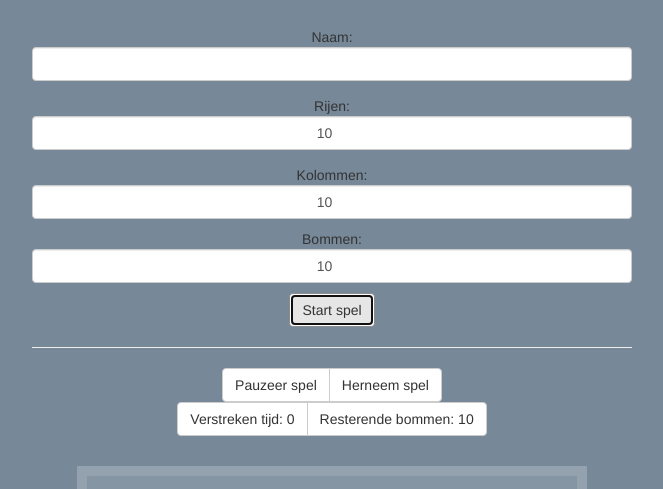
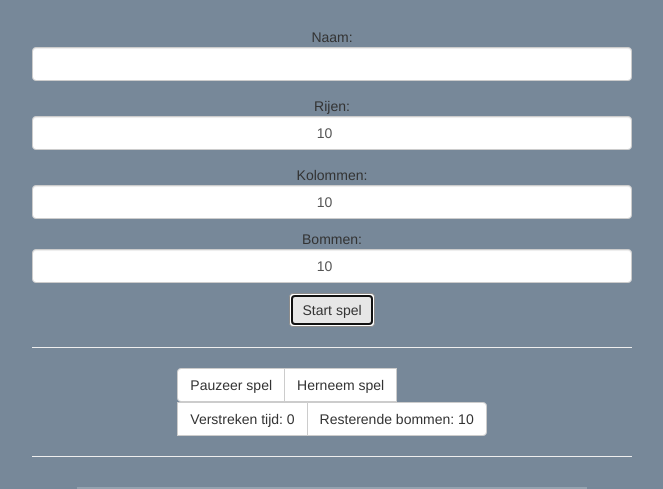
Before and after one commit to Wicked83/mijnenveger, a website: page jQuery/viewJQ.html in a window 1280 px wide. Both pictures are taken after a click on the button "Start spel". Shown: the part 248-737 px from the top of the page, without its empty margins (308-971 px from the left). Drawn offline with Linux system fonts and the light colour scheme; no server answers.

Commit message:
dynamische UI & spelgebeuren

```diff
--- a/jQuery/controllerJQ.js
+++ b/jQuery/controllerJQ.js
@@ -16,6 +16,9 @@ $(function () {
             alert('Gelieve het spelidee te respecteren')
         } else {
 
+
+
+            nieuwSpelUI();
             // console.log("bommen: " + $('#invoerBommen').val());
             // console.log("rijen: " + $('#invoerRijen').val());
             // console.log("kolommen: " + $('#invoerKolommen').val());
@@ -310,5 +313,44 @@ $(function () {
         }
     })
 
+    function nieuwSpelUI() {
+        verwijderUI();
+        bouwNieuweUI();
+    }
+
+    function verwijderUI() {
+        console.log($('#divSpel'))
+        $('#interface').children().remove();
+        console.log($('#divSpel'))
+    }
+    function bouwNieuweUI() {
+        /* div#spel
+            div
+                div.btn etc
+                    input
+                    input
+                div
+                br
+                div.btn
+                    div showtime
+                    div showbombs
+            div#spelbord */
+
+        $('#interface')
+            .append(($('<div>').attr('id', 'divSpel'))
+                .append(($('<div>'))
+                    .append(($('<div>').addClass('btn-group'))
+                        .append($('<input>').addClass("btn btn-default").attr('name', 'btnPauzeer').attr('id', 'btnPauzeer').attr('value', 'Pauzeer spel').attr('type', 'button'))
+                        .append($('<input>').addClass("btn btn-default").attr('name', 'btnHerneem').attr('id', 'btnHerneem').attr('value', 'Herneem spel').attr('type', 'button'))
+                        .append($('<br>'))
+                        .append($('<div>').addClass('btn btn-default').attr('id', 'showTime').attr('name', 'showTime'))
+                        .append($('<div>').addClass('btn btn-default').attr('id', 'showBombs').attr('name', 'showBombs')))))
+        $('#divSpel')
+            .after(($('<div>').addClass('btn-group')))
+            .after($('<div>').attr('id', 'divSpelbord').append($('<hr>')))
+
+
+
+    }
 });
 // einde van de onload
--- a/jQuery/viewJQ.html
+++ b/jQuery/viewJQ.html
@@ -43,23 +43,32 @@
 
         <!--SPEL-->
         <hr>
-        <div id="divSpel">
+        <div id="interface"></div>
+        <!-- DIT STUK VERWIJDEREN -->
+     <!-- <div id="divSpel">
             <div>
                 <div class="btn-group">
-                    <input class="btn btn-default" type="button" name="btnPauzeer" id="btnPauzeer" value="Pauzeer spel">
-                    <input class="btn btn-default" type="button" name="btnHerneem" id="btnHerneem" value="Herneem spel">
+                    <input class="btn btn-default"
+                    type="button" name="btnPauzeer" id="btnPauzeer"
+                    value="Pauzeer spel">
+                    <input class="btn btn-default" type="button"
+                    name="btnHerneem" id="btnHerneem"
+                    value="Herneem spel">
                 </div>
                 <br>
                 <div class="btn-group">
-                    <div class="btn btn-default" name="showTime" id="showTime"> Verstreken tijd</div>
-                    <div class="btn btn-default" name="showBombs" id="showBombs"> Resterende bommen </div>
+                    <div class="btn btn-default" name="showTime"
+                    id="showTime"> Verstreken tijd</div>
+                    <div class="btn btn-default" name="showBombs"
+                    id="showBombs"> Resterende bommen </div>
                 </div>
             </div>
 
             <div id="divSpelbord">
             </div>
-        </div>
-        <hr>
+        </div> -->
+        <!-- DIT STUK VERWIJDEREN -->
+        <!-- <hr> -->
         <!--EINDE SPEL-->
 
         <!-- LIJST SPELERS-->
```
